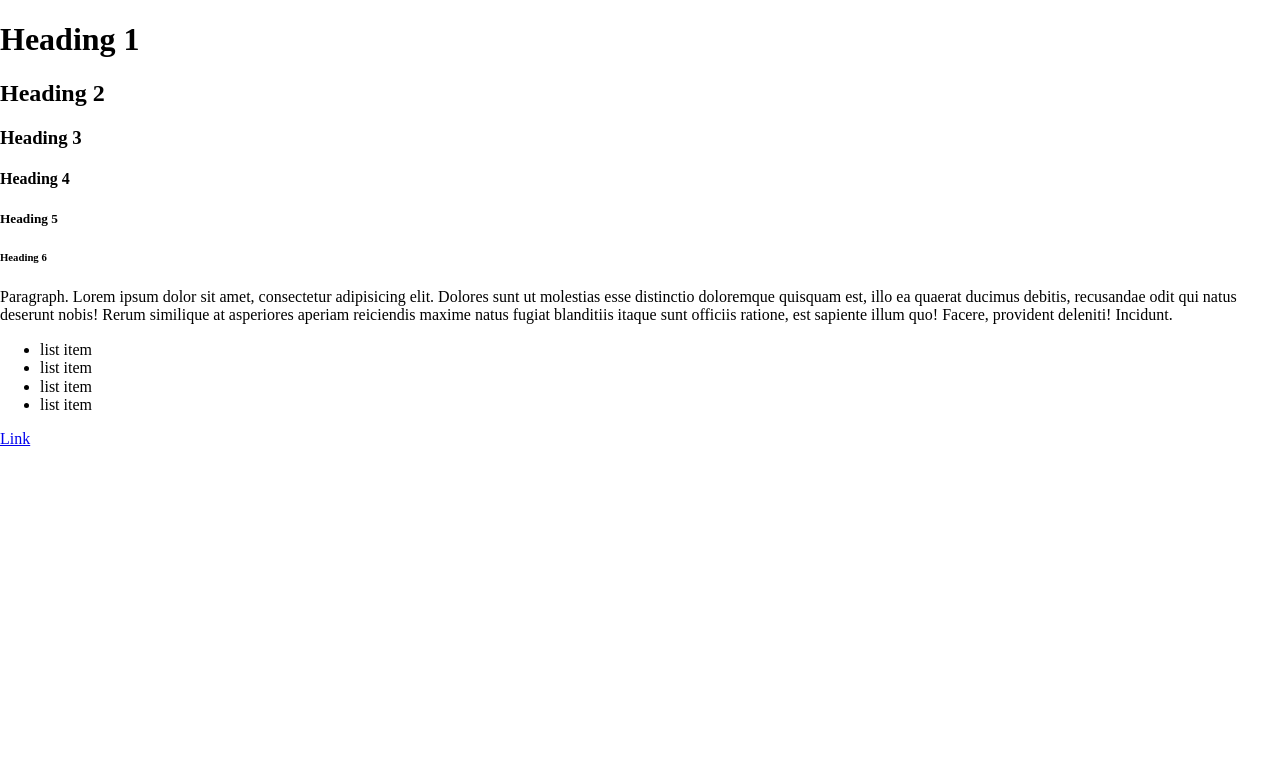
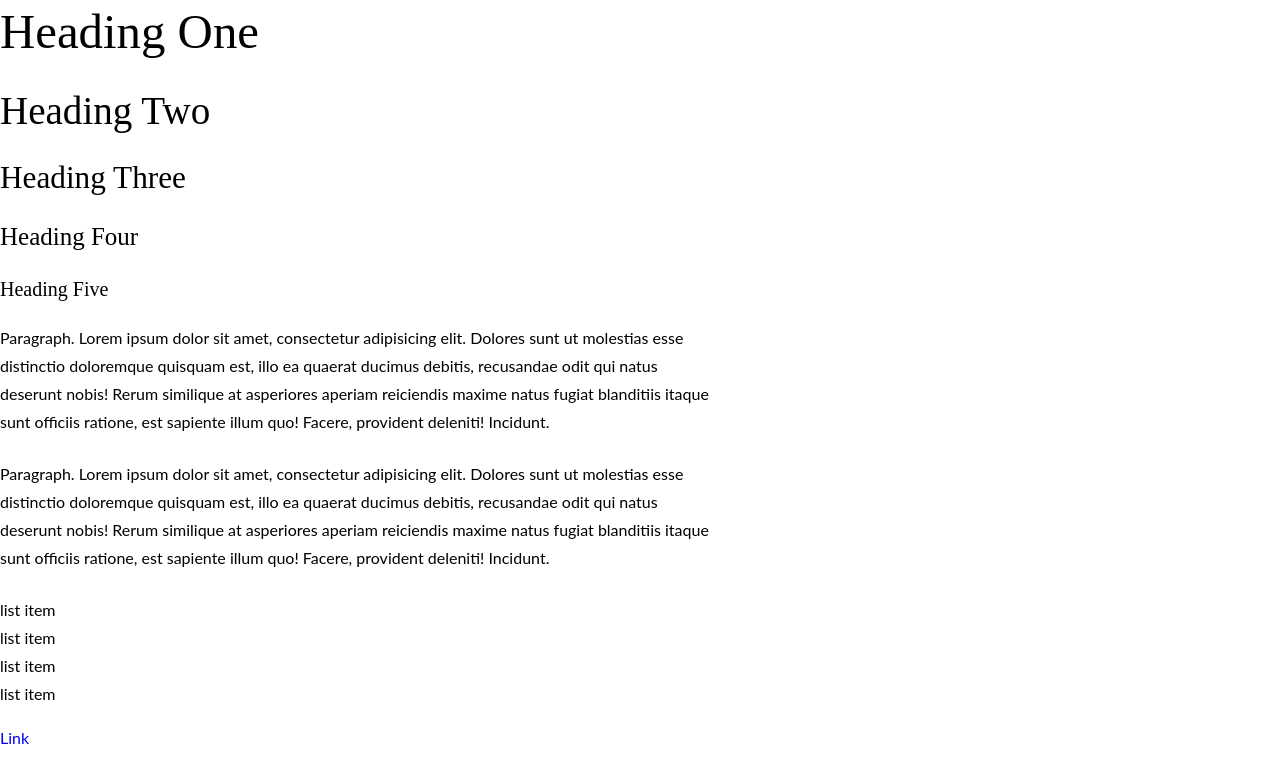
Before and after one commit to AlexanderMisyura/css-projects-styling, a plain HTML site: page index.html in a window 1280 px wide. Drawn offline with Linux system fonts and the light colour scheme.

Commit message:
add text content related styles

```diff
--- a/index.html
+++ b/index.html
@@ -11,12 +11,19 @@
     <link rel="stylesheet" href="main.css" />
   </head>
   <body>
-    <h1>Heading 1</h1>
-    <h2>Heading 2</h2>
-    <h3>Heading 3</h3>
-    <h4>Heading 4</h4>
-    <h5>Heading 5</h5>
-    <h6>Heading 6</h6>
+    <h1>heading one</h1>
+    <h2>heading two</h2>
+    <h3>heading three</h3>
+    <h4>heading four</h4>
+    <h5>heading five</h5>
+    <p>
+      Paragraph. Lorem ipsum dolor sit amet, consectetur adipisicing elit.
+      Dolores sunt ut molestias esse distinctio doloremque quisquam est, illo ea
+      quaerat ducimus debitis, recusandae odit qui natus deserunt nobis! Rerum
+      similique at asperiores aperiam reiciendis maxime natus fugiat blanditiis
+      itaque sunt officiis ratione, est sapiente illum quo! Facere, provident
+      deleniti! Incidunt.
+    </p>
     <p>
       Paragraph. Lorem ipsum dolor sit amet, consectetur adipisicing elit.
       Dolores sunt ut molestias esse distinctio doloremque quisquam est, illo ea
--- a/main.css
+++ b/main.css
@@ -0,0 +1,76 @@
+*,
+::before,
+::after {
+  box-sizing: border-box;
+}
+
+@import url("https://fonts.googleapis.com/css?family=Lato:400|Arvo:400");
+
+html {
+  font-size: 100%;
+} /*16px*/
+
+:root {
+  --fontFamilyHeading: "Lato", sans-serif;
+  --fontFamilyBody: "Arvo", serif;
+  --fontSizeTextSmall: 0.7em;
+}
+
+body {
+  background: white;
+  font-family: var(--fontFamilyHeading);
+  font-weight: 400;
+  line-height: 1.75;
+  color: #000000;
+}
+
+p {
+  margin-bottom: 1.5rem;
+  max-width: 45em;
+}
+
+h1,
+h2,
+h3,
+h4,
+h5 {
+  margin: 0 0 1.38rem 0;
+  font-family: var(--fontFamilyBody);
+  font-weight: 400;
+  line-height: 1.3;
+  text-transform: capitalize;
+}
+
+h1 {
+  font-size: 3.052rem;
+}
+
+h2 {
+  font-size: 2.441rem;
+}
+
+h3 {
+  font-size: 1.953rem;
+}
+
+h4 {
+  font-size: 1.563rem;
+}
+
+h5 {
+  font-size: 1.25rem;
+}
+
+small,
+.text-small {
+  font-size: var(--fontSizeTextSmall);
+}
+
+a {
+  text-decoration: none;
+}
+
+ul {
+  list-style-type: none;
+  padding: 0;
+}
```
